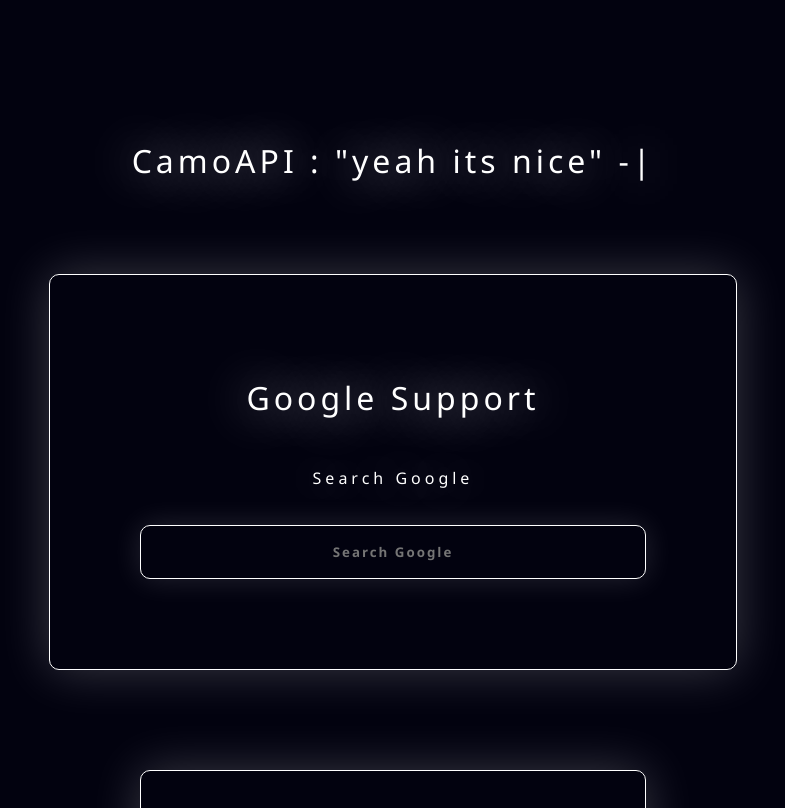
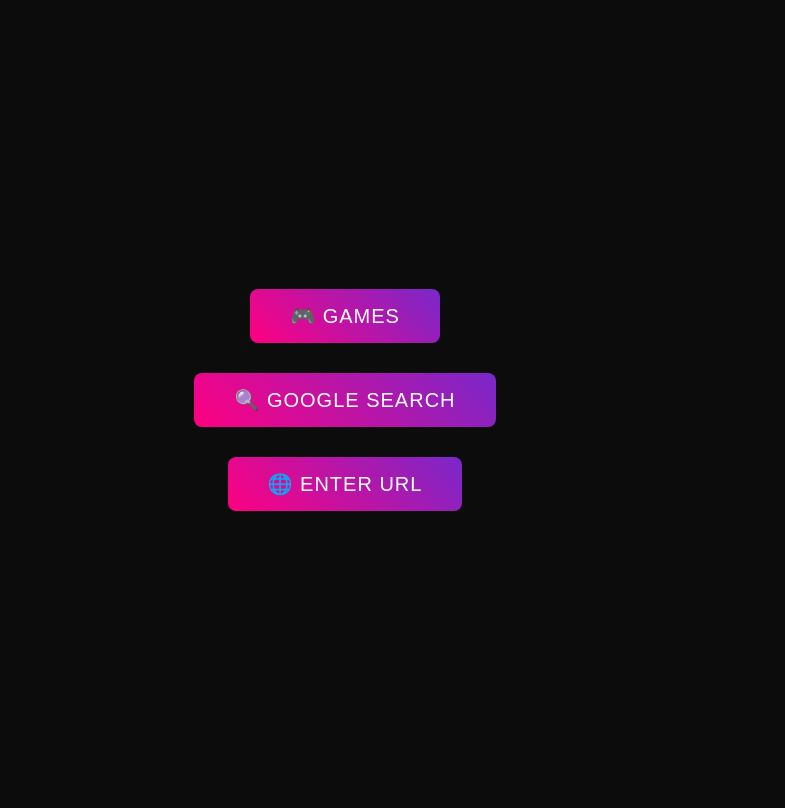
Before and after one commit to MYNAMEINBEAN/CamoAPI, a website: page index.html in a window 1280 px wide. Shown: the whole page, without its empty margins (295-1080 px from the left). Drawn offline with nearby package versions, Linux system fonts and the light colour scheme.

Commit message:
Update index.html

```diff
--- a/index.html
+++ b/index.html
@@ -1,84 +1,133 @@
 <!DOCTYPE html>
 <html lang="en">
 <head>
-    <meta charset="UTF-8">
-    <meta name="viewport" content="width=device-width, initial-scale=1.0">
-    <title>CamoAPI</title>
-    <link rel="stylesheet" href="styles.css">
+  <meta charset="UTF-8" />
+  <meta name="viewport" content="width=device-width, initial-scale=1.0"/>
+  <title>Rainbow Particle Portal</title>
+  <style>
+    * {
+      margin: 0;
+      padding: 0;
+      box-sizing: border-box;
+    }
+
+    html, body {
+      height: 100%;
+      font-family: 'Courier New', Courier, monospace;
+      background-color: #0c0c0c;
+      overflow: hidden;
+      color: #fff;
+    }
+
+    #tsparticles {
+      position: absolute;
+      width: 100%;
+      height: 100%;
+      z-index: -1;
+    }
+
+    .btn-container {
+      display: flex;
+      flex-direction: column;
+      align-items: center;
+      justify-content: center;
+      gap: 30px;
+      height: 100%;
+      z-index: 1;
+      position: relative;
+    }
+
+    .btn {
+      position: relative;
+      padding: 15px 40px;
+      font-size: 20px;
+      color: white;
+      background: linear-gradient(45deg, #ff0080, #7928ca);
+      border: none;
+      border-radius: 8px;
+      cursor: pointer;
+      overflow: hidden;
+      transition: 0.3s;
+      text-transform: uppercase;
+      letter-spacing: 1px;
+    }
+
+    .btn:hover {
+      animation: glitch 300ms infinite;
+      box-shadow: 0 0 10px #ff0080, 0 0 20px #7928ca;
+    }
+
+    @keyframes glitch {
+      0% { transform: translate(0); }
+      20% { transform: translate(-2px, 2px); }
+      40% { transform: translate(-2px, -2px); }
+      60% { transform: translate(2px, 2px); }
+      80% { transform: translate(2px, -2px); }
+      100% { transform: translate(0); }
+    }
+  </style>
 </head>
 <body>
-    <div class="content">
-        <div class="typewriter">
-            <script src="https://unpkg.com/typed.js@2.1.0/dist/typed.umd.js"></script>
-            <h1>
-                CamoAPI :
 
-                <span id="typingtext">
-                </span>
-            </h1>
-            <script>
-                var typed = new Typed('#typingtext', {
-                strings: [`"it's insane" - Petezah`, '"yeah its nice" - | Oreo |', '"How bruh" - RHW', '"it loads so fast tho" - Petezah'],
-                typeSpeed: 100,
-                backSpeed: 100,
-                backDelay: 100,
-                loop: true,
-                loopCount: Infinity,
-                startDelay: 500,
-                backDelay: 2500,
-                cursorChar: '|',
-                });
-            </script>
-        </div>
-        <div class="search">
-            <div class="google box">
-                <h1>Google Support</h1>
-                <p>Search Google</p>
-                <form id="customGoogleForm">
-                    <input type="text" id="googlesearch" placeholder="Search Google" required />
-                </form>
-            </div>
-            <div class="images box">
-                <h1>Image Support</h1>
-                <p>Images</p>
-                <div class="image-container">
-                    <img alt="not working at expected" src="/API/index.js?url=https://ikozmik.com/Content/Images/uploaded/its-free-featured.jpg">
-                    <img alt="not working at expected" src="/API/index.js?url=https://www.psdstack.com/wp-content/uploads/2019/08/copyright-free-images.jpg">
-                </div>
-            </div>
-            <div class="images box">
-                <h1>Try Now</h1>
-                <p>Search a URL</p>
-                <form id="customURLForm">
-                    <input type="text" id="urlsearch" placeholder="Enter a full URL" required />
-                </form>
-            </div>
-            <div class="github box">
-                <h1>Try Now</h1>
-                <p><a href="https://github.com/CamouflageNetwork/CamoAPI/">https://github.com/CamouflageNetwork/CamoAPI/</a></p>
-            </div>
-        </div>
-    </div>
+<div id="tsparticles"></div>
+
+<div class="btn-container">
+  <button class="btn" onclick="navigate('play.html')">🎮 Games</button>
+  <button class="btn" onclick="navigate('search.html')">🔍 Google Search</button>
+  <button class="btn" onclick="navigate('url.html')">🌐 Enter URL</button>
+</div>
+
+<script src="https://cdn.jsdelivr.net/npm/tsparticles@2.12.0/tsparticles.bundle.min.js"></script>
+<script>
+  tsParticles.load("tsparticles", {
+    background: {
+      color: { value: "#0c0c0c" }
+    },
+    particles: {
+      number: { value: 100, density: { enable: true, area: 800 } },
+      color: {
+        value: { h: 0, s: 0, l: 100 },
+        animation: {
+          h: { enable: true, speed: 50, sync: false },
+          s: { enable: true, speed: 10, sync: false }
+        }
+      },
+      shape: { type: "circle" },
+      opacity: { value: 0.6 },
+      size: { value: 2, random: true },
+      links: {
+        enable: true,
+        distance: 150,
+        color: "#ffffff",
+        opacity: 0.2,
+        width: 1
+      },
+      move: {
+        enable: true,
+        speed: 1.5,
+        direction: "none",
+        outModes: { default: "out" }
+      }
+    }, // <--- COMMA WAS MISSING HERE
+    interactivity: {
+      events: {
+        onHover: { enable: true, mode: "repulse" },
+        onClick: { enable: true, mode: "push" }
+      },
+      modes: {
+        repulse: { distance: 100 },
+        push: { quantity: 4 }
+      }
+    },
+    detectRetina: true
+  });
+
+  function navigate(page) {
+    const baseUrl = window.location.origin + window.location.pathname;
+    const currentDir = baseUrl.substring(0, baseUrl.lastIndexOf('/') + 1);
+    window.location.href = currentDir + page;
+  }
+</script>
+
 </body>
 </html>
-<script>
-    document.getElementById('customGoogleForm').addEventListener('submit', function(e) {
-        e.preventDefault();
-        const input = document.getElementById('googlesearch');
-        const query = encodeURIComponent(input.value.trim());
-        if (query) {
-            const proxiedURL = `/API/index.js?url=https://www.google.com/search?q=${query}`;
-            window.location.href = proxiedURL;
-        }
-    });
-    document.getElementById('customURLForm').addEventListener('submit', function(e) {
-        e.preventDefault();
-        const input = document.getElementById('urlsearch');
-        const rawUrl = input.value.trim();
-        if (rawUrl) {
-            const encodedUrl = encodeURIComponent(rawUrl);
-            const finalUrl = `/API/index.js?url=${encodedUrl}`;
-            window.location.href = finalUrl;
-        }
-    });
-</script>
```
